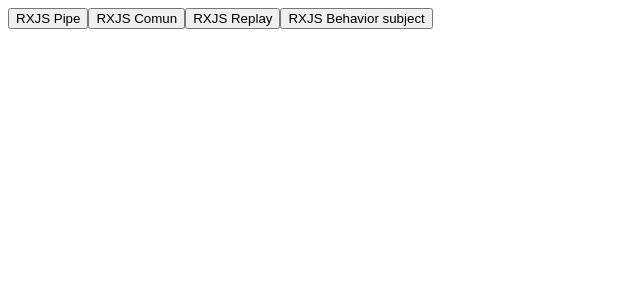
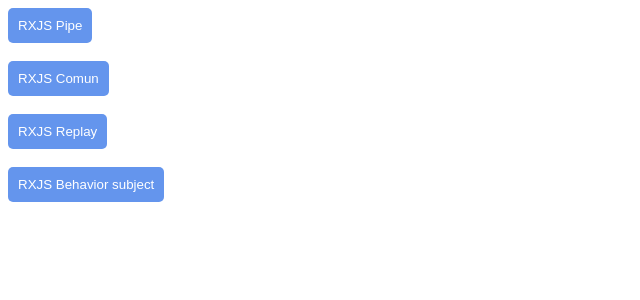
Before and after one commit to JuanS1471/RxJSProyecto, an Angular app in the folder rxJS/: page / in a window 1280 px wide. Shown: the top 300 px of the page, without its empty margins (0-640 px from the left). Built offline with nearby package versions, Linux system fonts and the light colour scheme.

Commit message:
Ajustes Front

```diff
--- a/rxJS/src/app/app.component.css
+++ b/rxJS/src/app/app.component.css
@@ -0,0 +1,12 @@
+.buttonStyle{
+    padding: 10px;
+    background-color: cornflowerblue;
+    color: white;
+    border: 0;
+    border-radius: 5px;
+    cursor: pointer;
+}
+
+.buttonStyle:hover{
+    background-color: #5175b5;
+}
--- a/rxJS/src/app/app.component.html
+++ b/rxJS/src/app/app.component.html
@@ -1,21 +1,25 @@
 
-<button onclick="window.location.href='https://stackblitz.com/edit/rxjs-swqq2n?file=index.ts';">
+<button class="buttonStyle"
+onclick="window.location.href='https://stackblitz.com/edit/rxjs-swqq2n?file=index.ts';">
     RXJS Pipe
 </button>
-
-<button
+<br>
+<br>
+<button class="buttonStyle"
 onclick="window.location.href='https://stackblitz.com/edit/rxjs-4qxnon?file=index.ts';"
 >
     RXJS Comun
 </button>
-
-<button
+<br>
+<br>
+<button class="buttonStyle"
 onclick="window.location.href='https://stackblitz.com/edit/rxjs-octeuk?file=index.ts';"
 >
     RXJS Replay
 </button>
-
-<button
+<br>
+<br>
+<button class="buttonStyle"
 onclick="window.location.href='https://stackblitz.com/edit/rxjs-ykkqse?file=index.ts';"
 >
     RXJS Behavior subject
```
